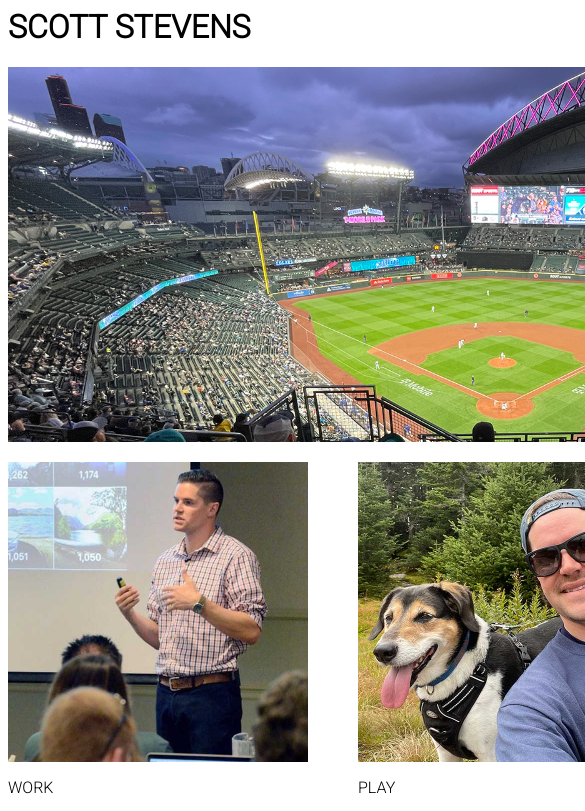
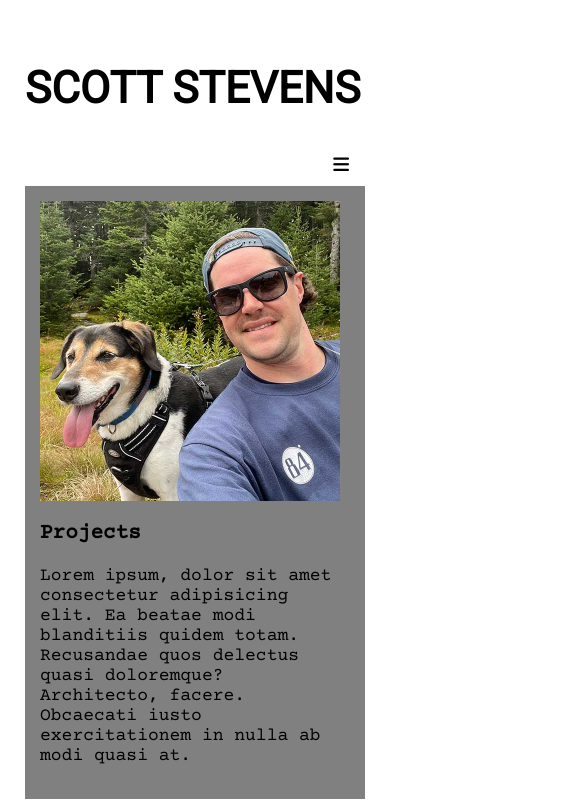
Before and after one commit to BUCK5NORT/ScottStevens, a plain HTML site: page index.html in a window 390 px wide. Shown: the top 811 px of the page, 585 px wide, since content can reach past the window. Drawn offline with nearby package versions, Linux system fonts and the light colour scheme.

Commit message:
added nav for pages that dont exist yet, chagned layout, changed whole idea for website

```diff
--- /dev/null
+++ b/header.css
@@ -0,0 +1,58 @@
+.nav {
+    background-color: #ffffff;
+    overflow: hidden;
+  }
+
+.nav a {
+    float: right;
+    display: block;
+    color: #000000;
+    text-align: center;
+    padding: 12px 16px;
+    text-decoration: none;
+    font-size: 18px;
+    margin-top:50px;
+  }
+
+.nav a:hover {
+    background-color: #ddd;
+    color: black;
+  }
+
+
+.nav .icon {
+    display: none;
+  }
+
+ /* media query for 600 px breakpoint for mobile menu | hide all links, except for the first one ("Home"). Show the link that opens the mobile menu (.icon) */
+ @media screen and (max-width: 600px) {
+    .nav {
+        clear:left;
+    }
+    .nav a {
+        display: none;
+        margin-top:0px;
+    }
+    .nav a.icon {
+      float: right;
+      display: block;
+    }
+  }
+
+  /* the "responsive" class is added to the topnav with JavaScript when the user clicks on the icon, and displays the links vertically instead of horizontally */
+  @media screen and (max-width: 600px) {
+    .nav.responsive {
+        position: relative;
+    }
+    .nav.responsive a.icon {
+      position: absolute;
+      right: 0;
+      top: 0;
+    }
+    .nav.responsive a {
+      float: none;
+      display: block;
+      text-align: left;
+      margin-top:0px;
+    }
+  }
--- a/index.html
+++ b/index.html
@@ -4,34 +4,57 @@
     <meta name="viewport" content="width=device-width, initial-scale=1.0">
     <title>Scott Stevens</title>
     <link rel="stylesheet" href="style.css">
-    <!--- Google Fonts --->
+    <link rel="stylesheet" href="header.css">
+<!--- Google Fonts --->
     <link rel="preconnect" href="https://fonts.googleapis.com">
     <link rel="preconnect" href="https://fonts.gstatic.com" crossorigin>
-    <link href="https://fonts.googleapis.com/css2?family=Roboto:wght@300&display=swap" rel="stylesheet">
-    <!--- FontAwesome Icons --->
+    <link href="https://fonts.googleapis.com/css2?family=Courier+Prime&family=Roboto&display=swap" rel="stylesheet">
+<!---ICONS-->
+    <link rel="stylesheet" href="https://cdnjs.cloudflare.com/ajax/libs/font-awesome/4.7.0/css/font-awesome.min.css">
     <script src="https://kit.fontawesome.com/8a030c7bdf.js" crossorigin="anonymous"></script>
 </head>
+
 <body>
+<!-- HEADER -->
+<div class="name">
+<h1>SCOTT STEVENS</h1>
+</div>
 
 
-<h1>SCOTT STEVENS</h1>
-<div class="hero">
-    <div><img src="/images/hero-tmobile.jpg" alt="baseball game at t-mobile park in seattle washington" width="1000"></div>
-    <div></div>
-    <div></div>
+<div class="nav" id="myNav">
+    <a href="#">Projects</a>
+    <a href="#">About</a>
+    <a href="#">Contact</a>
+<!-- hamburger menu icon -->
+    <a href="javascript:void(0);" class="icon" onclick="myFunction()">
+        <i class="fa fa-bars"></i>
+    </a>
 </div>
+<!-- JavaScript to toggle the "responsive" class on header when the user clicks on the icon -->
+<script>
+    function myFunction() {
+        var x = document.getElementById("myNav");
+        if (x.className === "nav") {
+          x.className += " responsive";
+        } else {
+          x.className = "nav";
+        }
+    }
+</script>
 
+<!-- PAGE CONTENT -->
 <div class="tile">
     <div>
-        <img src="/images/scott-presentation.jpg" alt="scott giving a presentation in front of a room full of people" width="300">
-        <p>WORK</p></div>
+        <img src="/images/scott-remus-hike.jpg" alt="scott and his dog resting after a hike" width="300">
+        <h3>Projects</h3>
+    <p>Lorem ipsum, dolor sit amet consectetur adipisicing elit. Ea beatae modi blanditiis quidem totam. Recusandae quos delectus quasi doloremque? Architecto, facere. Obcaecati iusto exercitationem in nulla ab modi quasi at.</p></div>
     <div>
         <img src="/images/scott-remus-hike.jpg" alt="scott and his dog resting after a hike" width="300">
-        <p>PLAY</p>
+        <h3>Training and Certifications</h3>
     </div>
     <div>
-        <img src="/images/family-beach.jpg" alt="scott and his family at the beach" width="300">
-        <p>FAMILY</p>
+        <img src="/images/scott-remus-hike.jpg" alt="scott and his dog resting after a hike" width="300">
+        <h3>Get in touch</h3>
     </div>
 </div>
 
--- a/style.css
+++ b/style.css
@@ -1,33 +1,44 @@
 body {
+    font-family: 'Courier Prime', monospace;
+    font-size: 18px;
+    margin-left: auto;
+    margin-right: auto;
+    max-width: 1200px;
+    padding: 25px;
+}
+
+.name {
     font-family: 'Roboto', sans-serif;
-    width: 1000px;
+    float: left;
+    font-size: 30px;
+}
+
+.tile {
+    display: grid;
+    grid-gap: 15px;
+    grid-template-columns: repeat(auto-fit, minmax(300px, 1fr));
+    clear: left;
+}
+
+.tile > div {
+    padding: 15px;
+    background-color: grey;
 }
 
 
-.hero {
-    margin-bottom: 20px;
+/* media query for 600 px breakpoint for mobile menu | hide all links, except for the first one ("Home"). Show the link that opens the mobile menu (.icon) */
+@media screen and (max-width: 600px) {
+    .name {
+        font-size: 22px;
+    }
 }
 
-.hero > div {
-
-}
-
-.tile {
-    display: flex;
-    justify-content: space-between;
-
-}
-
-.tile > div {
-
-}
-
-
+/* FOOTER */
 .social {
     display: flex;
     justify-content: space-around;
 }
 
 .social > div {
-
+    margin-top: 50px;
 }
```
